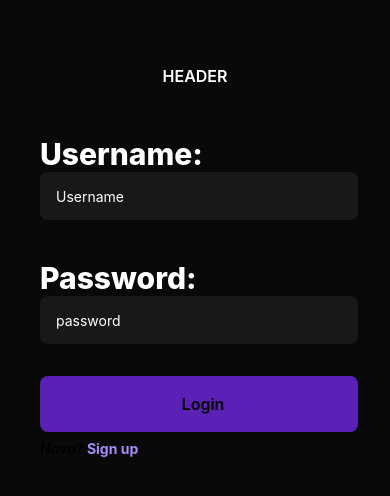
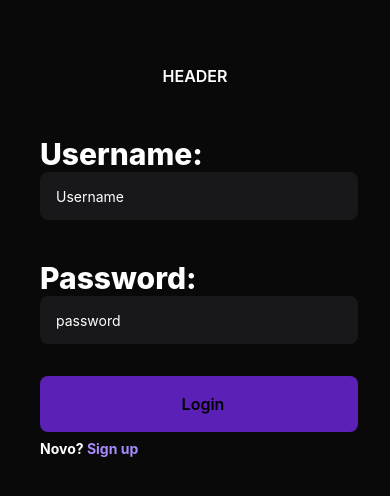
Before and after one commit to sbebenzi/myDot, a React Native app: screen / in a window 390 px wide. Shown: the top 496 px of the page. Built offline with nearby package versions, Linux system fonts and the light colour scheme.

Commit message:
feita configuracoes de navigation

```diff
--- a/src/Login/Components/LogIn.tsx
+++ b/src/Login/Components/LogIn.tsx
@@ -1,6 +1,9 @@
+import { useNavigation } from "@react-navigation/native";
 import { Text, TextInput, TouchableOpacity, View } from "react-native";
 
 export default function Login() {
+const { navigate } = useNavigation()
+
     const renderUserName = () => {
         return (
             <View>
@@ -29,6 +32,7 @@ export default function Login() {
                 <TouchableOpacity
                     className="w-full h-14 flex-row items-center justify-center bg-violet-800 rounded-lg mt-6"
                     activeOpacity={0.7}
+                    onPress={() => navigate('home')}
                 >
                     <Text className="font-semibold text-base text-wite ml-2">Login</Text>
                 </TouchableOpacity>
@@ -42,7 +46,7 @@ export default function Login() {
                 <TouchableOpacity
                 activeOpacity={0.7}
                 >
-                    <Text  className="font-bold inline-block">
+                    <Text  className="font-bold inline-block text-white">
                         Novo? <Text className="font-bold text-violet-400 inline-block">Sign up</Text>
                     </Text>
                 </TouchableOpacity>
```
